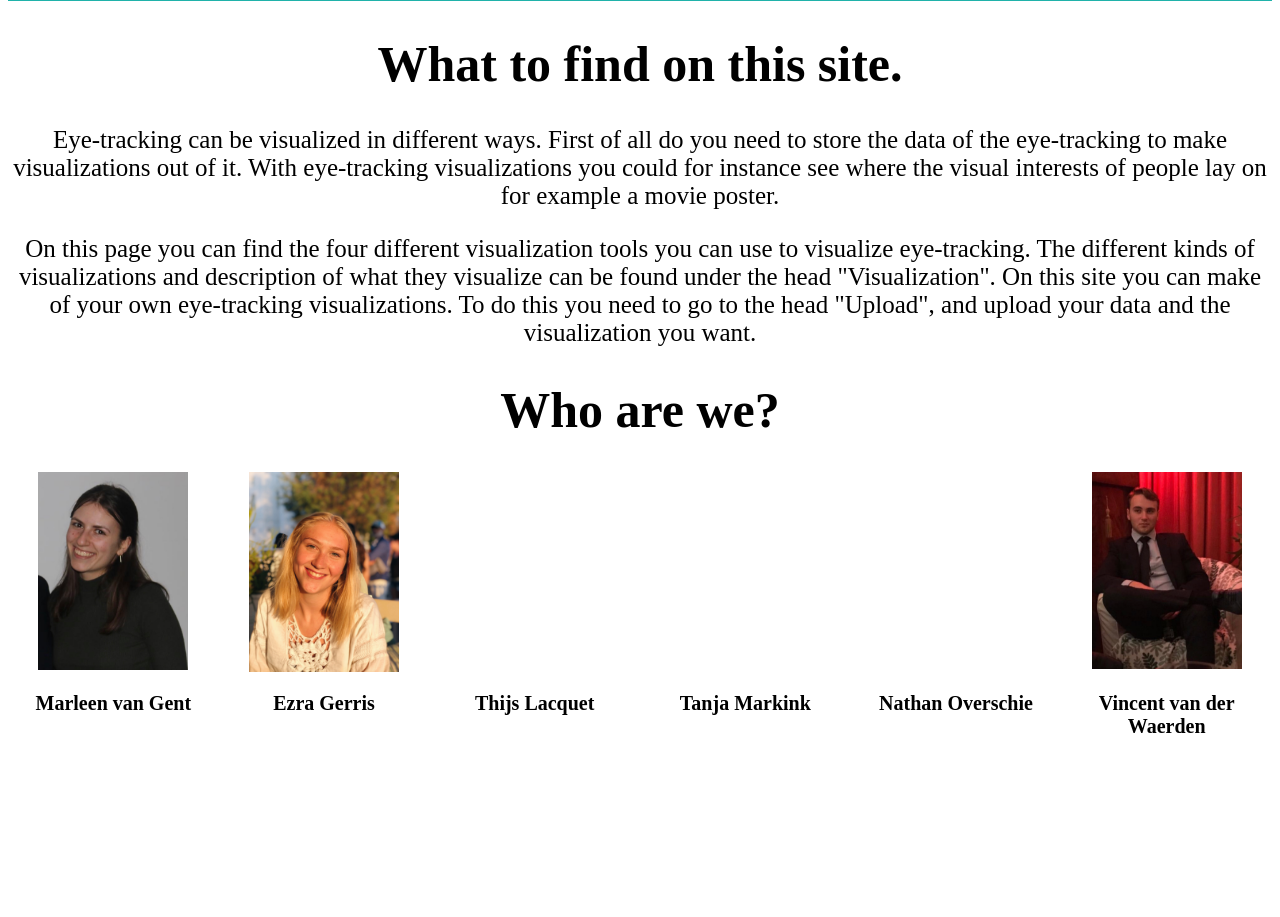
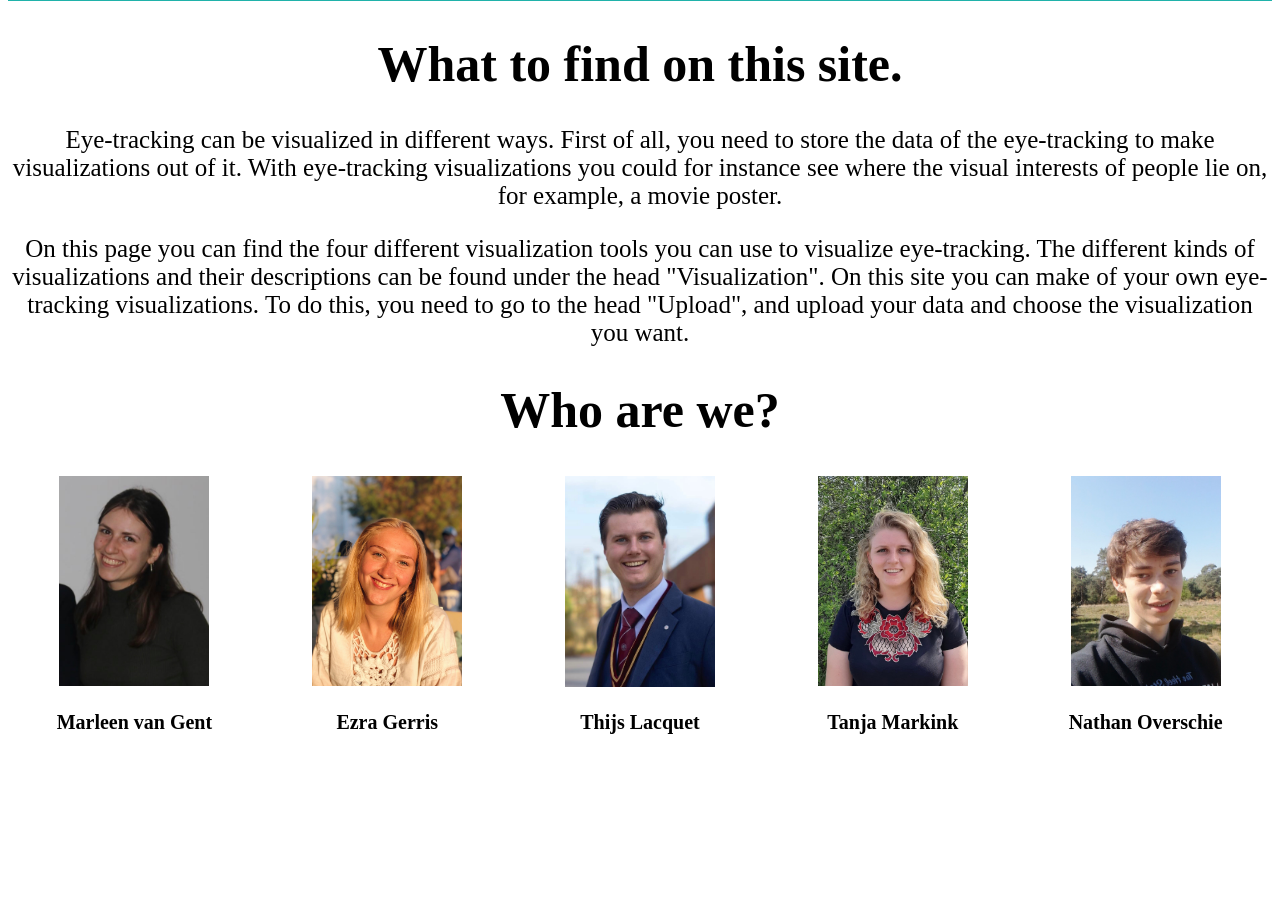
Before and after one commit to ThijsLacquet/DBL-HTI-Webtech, a PHP site: page /websitess/index.htm in a window 1280 px wide. Shown: the part 370-1287 px from the top of the page. Before the commit the page ends 1103 px from the top, so only its background shows below. Run offline with PHP 8.4, Linux system fonts and the light colour scheme.

Commit message:
Website af
Nu helemaal af (foto's etc.)

```diff
--- a/websitess/index.htm
+++ b/websitess/index.htm
@@ -20,16 +20,8 @@
 
   <div class="text">
     <h1>What to find on this site.</h1>
-    <p>Eye-tracking can be visualized in different ways. First of all do you
-      need to store the data of the eye-tracking to make visualizations out of
-      it. With eye-tracking visualizations you could for instance see where the
-       visual interests of people lay on for example a movie poster. </p>
-    <p>On this page you can find the four different visualization tools you can
-       use to visualize eye-tracking. The different kinds of visualizations and
-       description of what they visualize can be found under the head
-       "Visualization". On this site you can make of your own eye-tracking
-       visualizations. To do this you need to go to the head "Upload", and
-       upload your data and the visualization you want.</p>
+    <p>Eye-tracking can be visualized in different ways. First of all, you need to store the data of the eye-tracking to make visualizations out of it. With eye-tracking visualizations you could for instance see where the visual interests of people lie on, for example, a movie poster. </p>
+    <p>On this page you can find the four different visualization tools you can use to visualize eye-tracking. The different kinds of visualizations and their descriptions can be found under the head "Visualization". On this site you can make of your own eye-tracking visualizations. To do this, you need to go to the head "Upload", and upload your data and choose the visualization you want.</p>
   </div>
 
   <div class="us">
@@ -44,16 +36,13 @@
       <img src="Images/Ezra.jpg" width="150">
     </div>
     <div class="picture_3">
-      <!--<img src="Images/profile.jpg" width="150">-->
+      <img src="Images/Thijs.jpg" width="150">
     </div>
     <div class="picture_4">
-      <!--<img src="Images/profile.jpg" width="150">-->
+      <img src="Images/Tanja.jpg" width="150">
     </div>
     <div class="picture_5">
-      <!--<img src="Images/profile.jpg" width="150">-->
-    </div>
-    <div class="picture_6">
-      <img src="Images/Vincent.jpg" width="150">
+      <img src="Images/Nathan.jpg" width="150">
     </div>
 
     <div class="name_1">
@@ -71,9 +60,6 @@
     <div class="name_5">
       <p>Nathan Overschie</p>
     </div>
-    <div class="name_6">
-      <p>Vincent van der Waerden</p>
-    </div>
   </div>
 
 
--- a/websitess/main.css
+++ b/websitess/main.css
@@ -125,11 +125,11 @@
 /* GRID FOR PERSONS */
 .grid_persons {
   display: grid;
-  grid-template-columns: 1fr 1fr 1fr 1fr 1fr 1fr;
+  grid-template-columns: 1fr 1fr 1fr 1fr 1fr;
   grid-template-rows: 1fr 1fr;
   grid-template-areas:
-  "picture_1 picture_2 picture_3 picture_4 picture_5 picture_6"
-  "name_1 name_2 name_3 name_4 name_5 name_6";
+  "picture_1 picture_2 picture_3 picture_4 picture_5"
+  "name_1 name_2 name_3 name_4 name_5";
   text-align: center;
   font-size: 20px;
   font-weight: bold;
@@ -155,32 +155,30 @@
   grid-area: name_5;
 }
 
-.name_6 {
-  grid-area: name_6;
-}
 
 .picture_1 {
   grid-area: picture_1;
+  margin: 4px;
 }
 
 .picture_2 {
   grid-area: picture_2;
+  margin: 4px;
 }
 
 .picture_3 {
   grid-area: picture_3;
+  margin: 4px;
 }
 
 .picture_4 {
   grid-area: picture_4;
+  margin: 4px;
 }
 
 .picture_5 {
   grid-area: picture_5;
-}
-
-.picture_6 {
-  grid-area: picture_6;
+  margin: 4px;
 }
 
 .grid_persons div:nth-child(even) {
@@ -189,25 +187,17 @@
 .grid_persons div:nth-child(odd) {
 }
 
-/* END GRID FOR PERSONS */
-
-
 img {
     display: block;
     margin: 0 auto;
     max-width: 100%;
 }
 
+/* END GRID FOR PERSONS */
+
+
 .us p{
   font-size: 25px;
-}
-
-.person {
-  text-align: center;
-  float: left;
-  width: 16.66%;
-  font-size: 20px;
-  font-weight: bold;
 }
 
 .upload_text{
```
Also changed, not shown: websitess/Images/Ezra.JPG, websitess/Images/Marleen.jpg, websitess/Images/Nathan.JPG (added), websitess/Images/Tanja.JPG (added), websitess/Images/Thijs.JPG (added), websitess/Images/Vincent.jpg (deleted).
